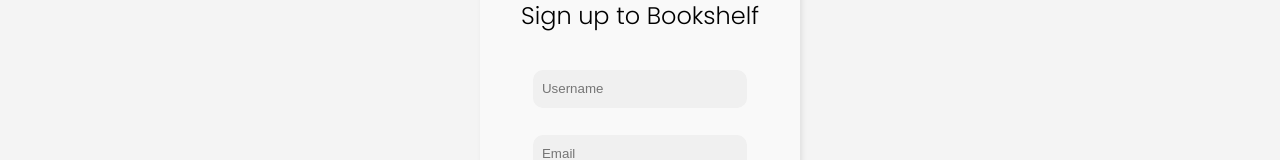
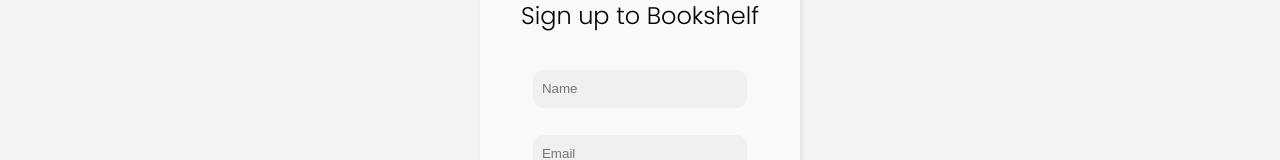
Before and after one commit to isadorabsagaz/BookshelfWeb, a React (Vite) app: page /signup in a window 1280 px wide. Shown: the part 237-397 px from the top of the page. Built offline with nearby package versions, Linux system fonts and the light colour scheme.

Commit message:
fix: "username" to "name" in Signup

```diff
--- a/src/components/Signup.tsx
+++ b/src/components/Signup.tsx
@@ -3,7 +3,7 @@ import React, {useState} from 'react';
 import {useNavigate} from "react-router-dom";
 
 const Signup = () => {
-    const [username, setUsername] = useState('');
+    const [name, setName] = useState('');
     const [email, setEmail] = useState('');
     const [password, setPassword] = useState('');
     const [error, setError] = useState('');
@@ -16,7 +16,7 @@ const Signup = () => {
             const response = await fetch("http://localhost:3000/signup", {
                 method: "POST",
                 headers: {"Content-Type": "application/json"},
-                body: JSON.stringify({username: username, email: email, password: password}),
+                body: JSON.stringify({name: name, email: email, password: password}),
             });
 
             if (!response.ok) {
@@ -40,9 +40,9 @@ const Signup = () => {
 
                     <input className={"log-sub-input"}
                            type="text"
-                           placeholder="Username"
-                           value={username}
-                           onChange={(e) => setUsername(e.target.value)}
+                           placeholder="Name"
+                           value={name}
+                           onChange={(e) => setName(e.target.value)}
                            required
                     />
 
```
